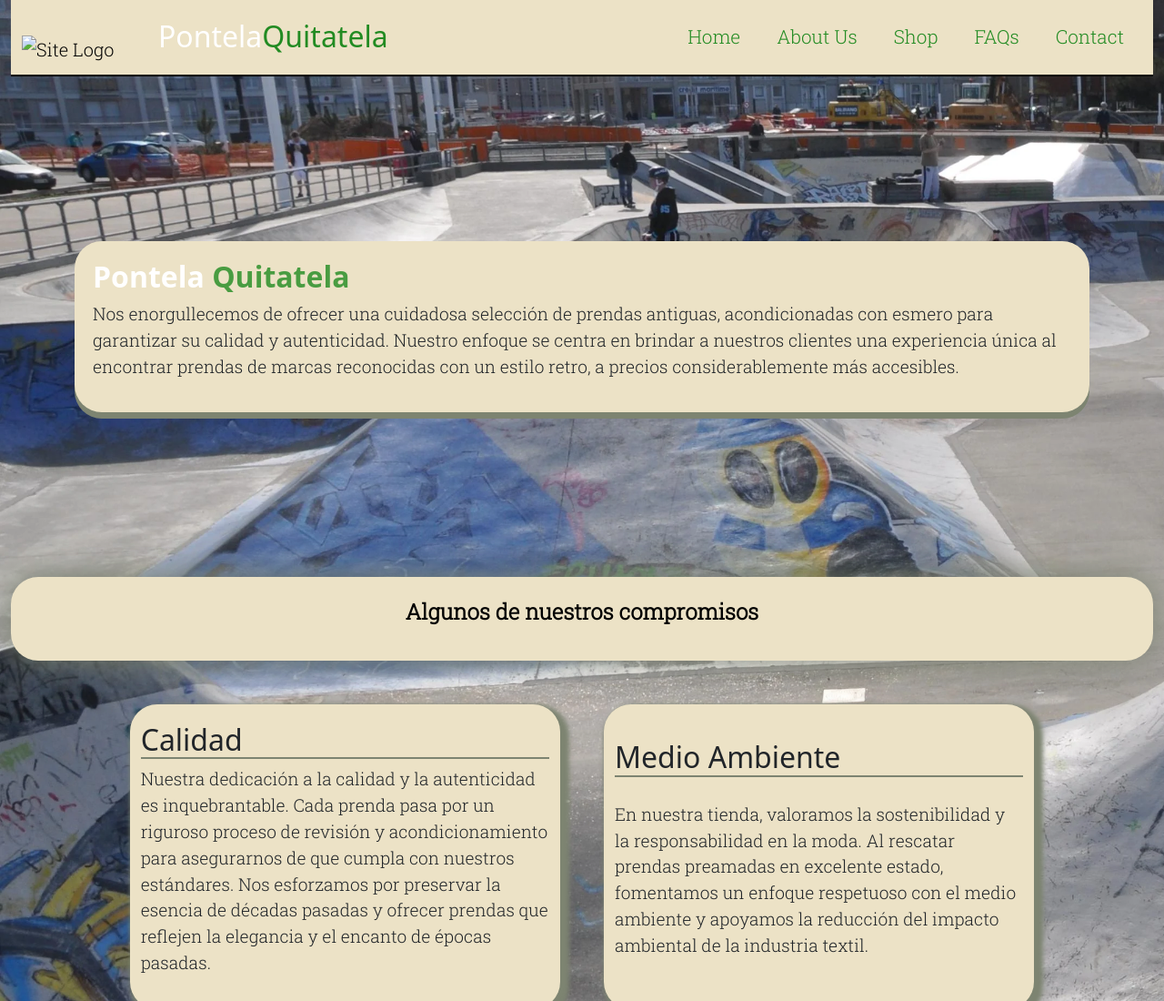
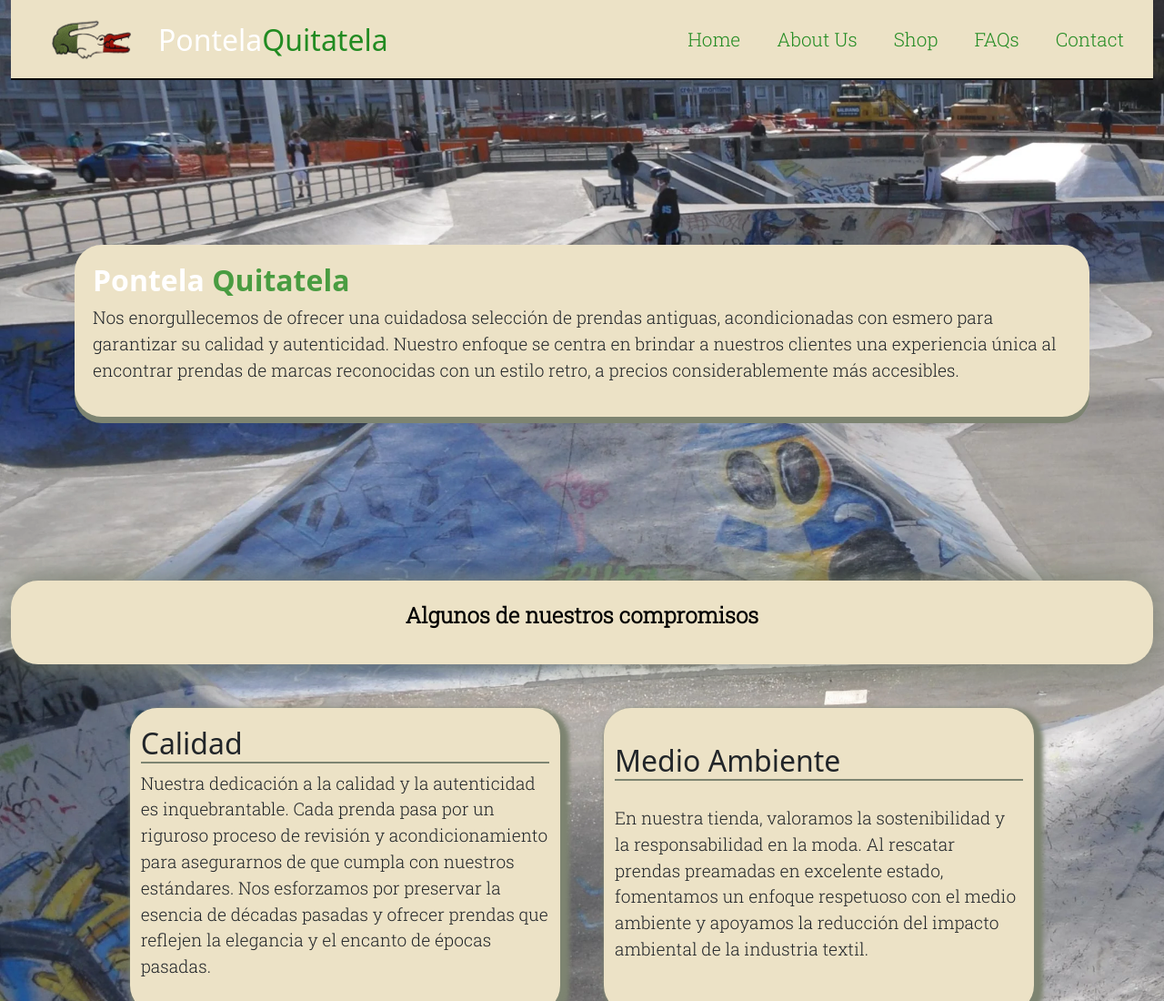
Before and after one commit to FacundoSR98/proyecto, a plain HTML site: page index.html in a window 1280 px wide. Shown: the top 1100 px of the page at 91% size. Drawn offline with nearby package versions, Linux system fonts and the light colour scheme.

Commit message:
cambio de imagen

```diff
--- a/index.html
+++ b/index.html
@@ -31,7 +31,7 @@
 
         <div class="container-fluid">
             <a class="navbar-brand" href="index.html">
-                <img class="logo" src="/images/logoP.jng" alt="Site Logo">
+                <img class="logo" src="images/logoP.png" alt="Site Logo">
                 <h1><span class="firstTitle">Pontela</span><span class="secondTitle">Quitatela</span></h1>
             </a>
 
```
